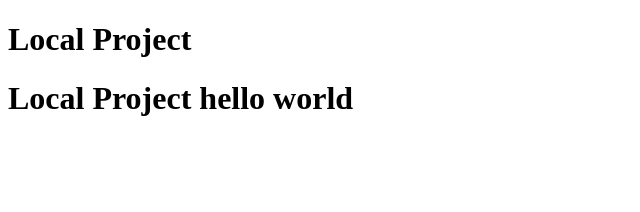
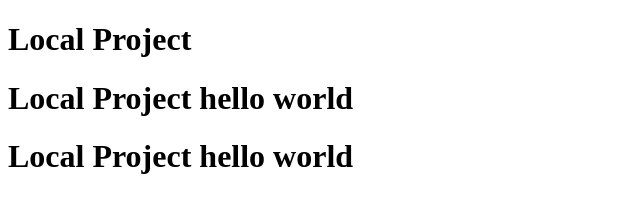
Before and after one commit to GAUTAM-2024/localproject, a plain HTML site: page index.html in a window 1280 px wide. Shown: the whole page, without its empty margins (0-640 px from the left). Drawn offline with Linux system fonts and the light colour scheme.

Commit message:
third line added

```diff
--- a/index.html
+++ b/index.html
@@ -8,5 +8,6 @@
 <body>
     <h1> Local Project</h1>
     <h1> Local Project hello world</h1>
+    <h1> Local Project hello world</h1>
 </body>
 </html>
```
